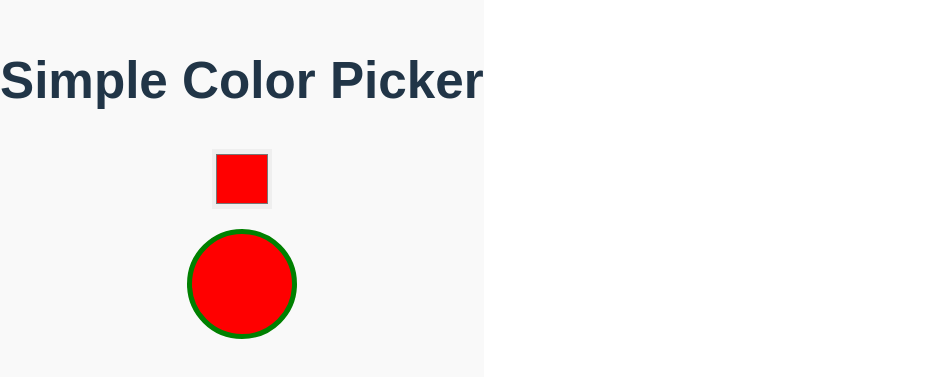
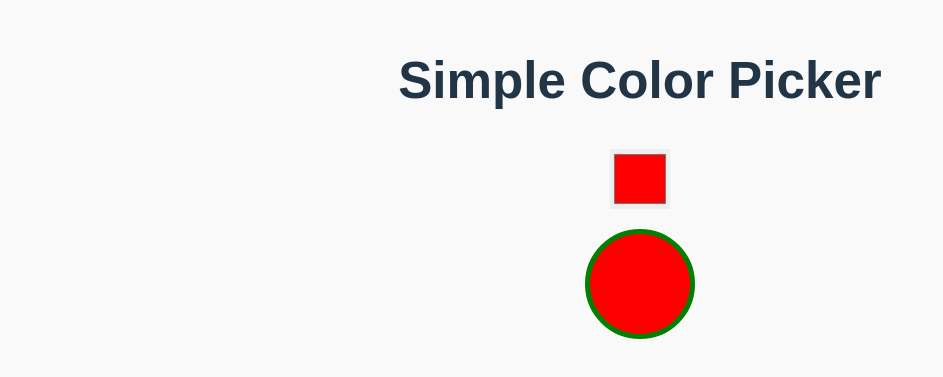
Before and after one commit to lbhavanak/tail-color-code, a React (Vite) app: page / in a window 1280 px wide. Shown: the part 221-598 px from the top of the page, without its empty margins (0-943 px from the left). Built offline with nearby package versions, Linux system fonts and the light colour scheme.

Commit message:
Update App.css

```diff
--- a/src/App.css
+++ b/src/App.css
@@ -1,6 +1,5 @@
 
 /* App.css */
-
 body, html, #root {
   height: 100%;
   margin: 0;
@@ -13,8 +12,9 @@ body, html, #root {
   justify-content: center; /* vertical center */
   align-items: center;     /* horizontal center */
   height: 100vh;           /* full viewport height */
+  width: 100vw;            /* full viewport width */
   text-align: center;
-  background-color: #f9f9f9; /* optional background */
+  background-color: #f9f9f9; /* optional */
 }
 
 input[type="color"] {
```
